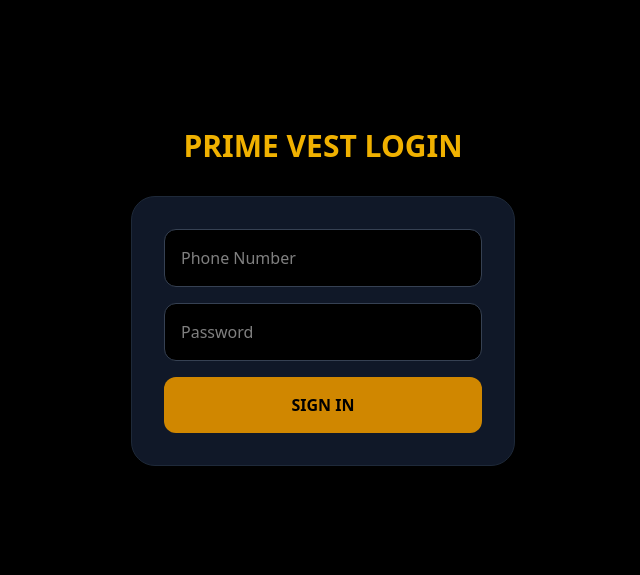
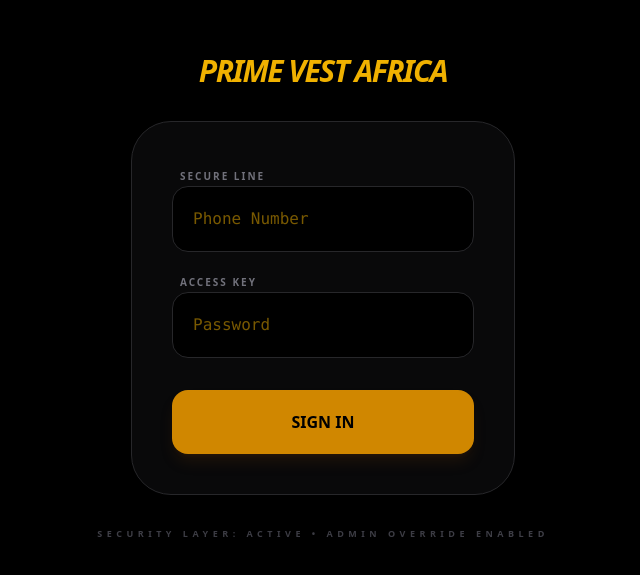
Before and after one commit to theChebster/prime-vest-africa, a Next.js app: page /login in a window 1280 px wide. Shown: the part 103-678 px from the top of the page, without its empty margins (317-957 px from the left). Built offline with nearby package versions, Linux system fonts and the light colour scheme.

Commit message:
Fix: Force admin redirect logic

```diff
--- a/src/app/(auth)/login/page.tsx
+++ b/src/app/(auth)/login/page.tsx
@@ -22,40 +22,76 @@ export default function LoginPage() {
       setLoading(false);
 
       if (res.ok) {
-        // Store user in local storage to use on the dashboard
+        // 1. Save user data
         localStorage.setItem("pv_user", JSON.stringify(data.user));
+
+        // 2. DEBUG LOG - Open your browser console (F12) to see this!
+        console.log("Login Response User Data:", data.user);
+
+        // 3. BULLETPROOF REDIRECT
+        // We check for true as a boolean, a string "true", or the number 1
+        const isAdmin =
+          data.user.is_admin === true ||
+          data.user.is_admin === "true" ||
+          data.user.is_admin === 1;
+
+        if (isAdmin) {
+          console.log("Redirecting to Admin Dashboard...");
+          router.push("/admin");
+        } else {
+          console.log("Redirecting to User Dashboard...");
           router.push("/dashboard");
+        }
       } else {
-        alert(data.message);
+        alert(data.message || "Invalid credentials");
       }
     } catch (err) {
       setLoading(false);
-      alert("Network error.");
+      console.error("Login sequence error:", err);
+      alert("Network error. Please check your connection.");
     }
   };
 
   return (
     <div className="flex flex-col items-center justify-center min-h-screen bg-black text-white p-6">
-      <h2 className="text-3xl font-black text-yellow-500 mb-8 uppercase">Prime Vest Login</h2>
-      <form onSubmit={handleLogin} className="w-full max-w-sm space-y-4 bg-gray-900 p-8 rounded-3xl border border-gray-800">
+      <h2 className="text-3xl font-black text-yellow-500 mb-8 uppercase italic tracking-tighter">
+        Prime Vest Africa
+      </h2>
+
+      <form onSubmit={handleLogin} className="w-full max-w-sm space-y-4 bg-zinc-900/40 p-10 rounded-[40px] border border-zinc-800 shadow-2xl backdrop-blur-md">
+        <div className="space-y-1">
+          <label className="text-[10px] font-black uppercase tracking-[0.2em] text-zinc-500 ml-2">Secure Line</label>
           <input
             type="text"
             placeholder="Phone Number"
-          className="w-full p-4 rounded-xl bg-black border border-gray-700 outline-none focus:border-yellow-500"
+            className="w-full p-5 rounded-2xl bg-black border border-zinc-800 outline-none focus:border-yellow-600 transition-all font-mono text-yellow-500"
             onChange={(e) => setForm({ ...form, phoneNumber: e.target.value })}
             required
           />
+        </div>
+
+        <div className="space-y-1">
+          <label className="text-[10px] font-black uppercase tracking-[0.2em] text-zinc-500 ml-2">Access Key</label>
           <input
             type="password"
             placeholder="Password"
-          className="w-full p-4 rounded-xl bg-black border border-gray-700 outline-none focus:border-yellow-500"
+            className="w-full p-5 rounded-2xl bg-black border border-zinc-800 outline-none focus:border-yellow-600 transition-all font-mono text-yellow-500"
             onChange={(e) => setForm({ ...form, password: e.target.value })}
             required
           />
-        <button className="w-full p-4 bg-yellow-600 rounded-xl font-bold text-black uppercase hover:bg-yellow-500 transition">
-          {loading ? "Verifying..." : "Sign In"}
+        </div>
+
+        <button
+          disabled={loading}
+          className="w-full p-5 bg-yellow-600 rounded-2xl font-black text-black uppercase hover:bg-yellow-500 transition-all active:scale-95 shadow-lg shadow-yellow-900/20 disabled:opacity-50 mt-4"
+        >
+          {loading ? "Authenticating..." : "Sign In"}
         </button>
       </form>
+
+      <p className="mt-8 text-zinc-700 text-[9px] uppercase tracking-[0.5em] font-bold">
+        Security Layer: Active • Admin Override Enabled
+      </p>
     </div>
   );
 }
```
Lines whose indentation alone changed are shown as unchanged.
